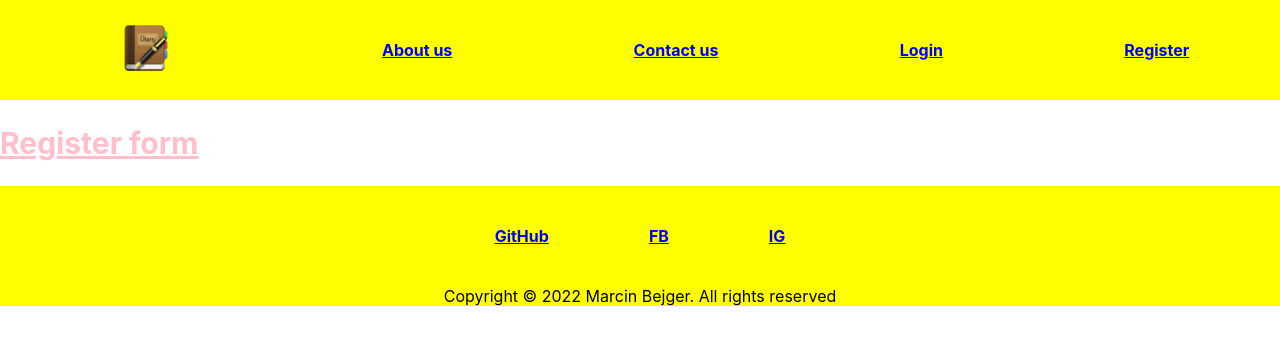
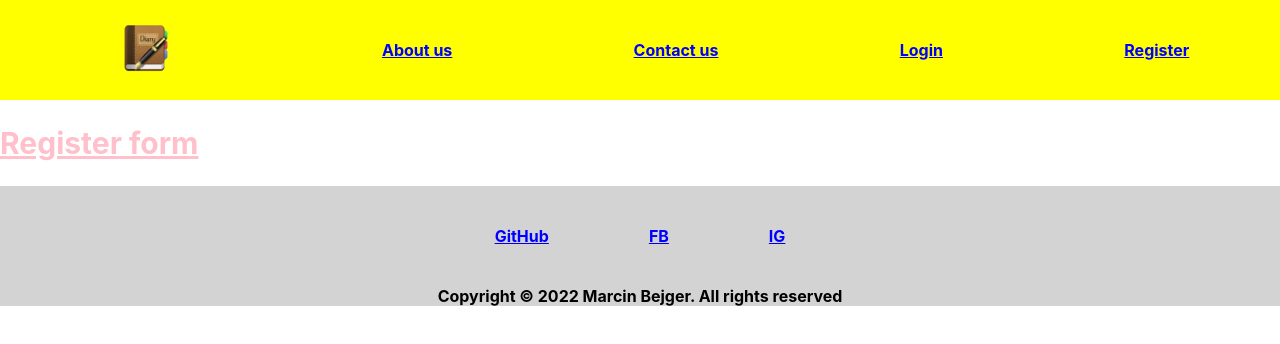
Before and after one commit to marcinbe88/sports-diary-app, a React (Create React App) app in the folder my-react-app/: page /register in a window 1280 px wide. Shown: the top 344 px of the page. Built offline with nearby package versions, Linux system fonts and the light colour scheme.

Commit message:
styles changed

```diff
--- a/my-react-app/src/components/Footer/Footer.js
+++ b/my-react-app/src/components/Footer/Footer.js
@@ -1,10 +1,10 @@
 import { NavLink } from "react-router-dom";
-import { StyledLink, StyledNavigation, StyledFooterAuthor } from "./Footer.style";
+import { StyledLink, StyledFooter, StyledFooterAuthor } from "./Footer.style";
 
 export function Footer() {
   return (
     <>
-      <StyledNavigation>
+      <StyledFooter>
         <NavLink to="https://github.com/marcinbe88">
           <StyledLink>GitHub</StyledLink>
         </NavLink>
@@ -20,7 +20,7 @@ export function Footer() {
             <StyledLink>IG</StyledLink>
           </NavLink>
         </div>
-      </StyledNavigation>
+      </StyledFooter>
       <StyledFooterAuthor>
         Copyright © 2022 Marcin Bejger. All rights reserved
       </StyledFooterAuthor>
--- a/my-react-app/src/components/Footer/Footer.style.js
+++ b/my-react-app/src/components/Footer/Footer.style.js
@@ -1,7 +1,7 @@
 import styled from "styled-components";
 
-export const StyledNavigation = styled.nav`
-  background-color: yellow;
+export const StyledFooter = styled.footer`
+  background-color: lightgrey;
   height: 100px;
   width: 100%;
   display: flex;
@@ -24,7 +24,9 @@ export const StyledImgLogo = styled.img`
 `;
 
 export const StyledFooterAuthor = styled.div`
-  background-color: yellow;
+  background-color: lightgrey;
   display: flex;
   justify-content: center;
+  font-size: 16px;
+  font-weight: bold;
 `;
--- a/my-react-app/src/components/NavBar/NavBar.style.js
+++ b/my-react-app/src/components/NavBar/NavBar.style.js
@@ -11,7 +11,9 @@ export const StyledNavigation = styled.nav`
 
 export const StyledLink = styled.p`
   color: blue;
+  text-decoration: none;
   font-weight: bold;
+
 `;
 
 export const StyledImgLogo = styled.img`
--- a/my-react-app/src/theme/GlobalStyle.js
+++ b/my-react-app/src/theme/GlobalStyle.js
@@ -27,4 +27,5 @@ code {
     text-decoration:none;
     margin-right:8px;
 }
+
 `;
```
